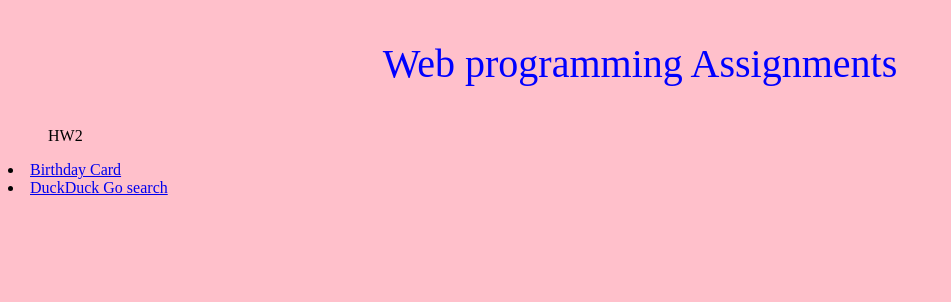
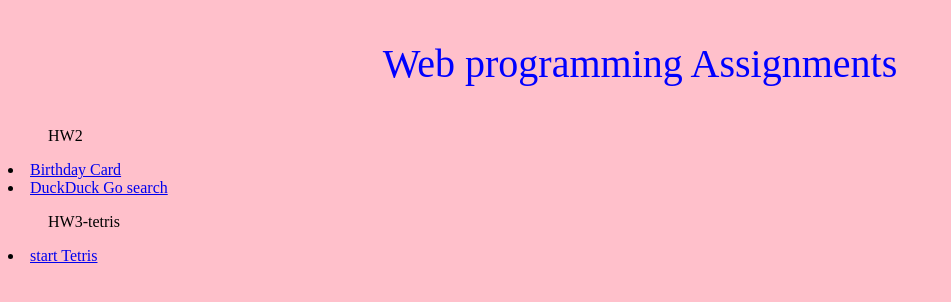
Before and after one commit to GreeshmareddyK/GreeshmareddyK.github.io, a plain HTML site: page index.html in a window 1280 px wide. Shown: the whole page, without its empty margins (0-951 px from the left). Drawn offline with Linux system fonts and the light colour scheme.

Commit message:
Update index.html

```diff
--- a/index.html
+++ b/index.html
@@ -10,6 +10,8 @@ Web programming Assignments
 <ol>HW2</ol>
 <li><a href="index_1.html">Birthday Card</a></li>
 <li><a href="index_2.html">DuckDuck Go search</a></li>
+  <ol>HW3-tetris</ol>
+  <li><a href="index_tetris.html">start Tetris</a></li>
 </p>
 </body>
 </html>
```
